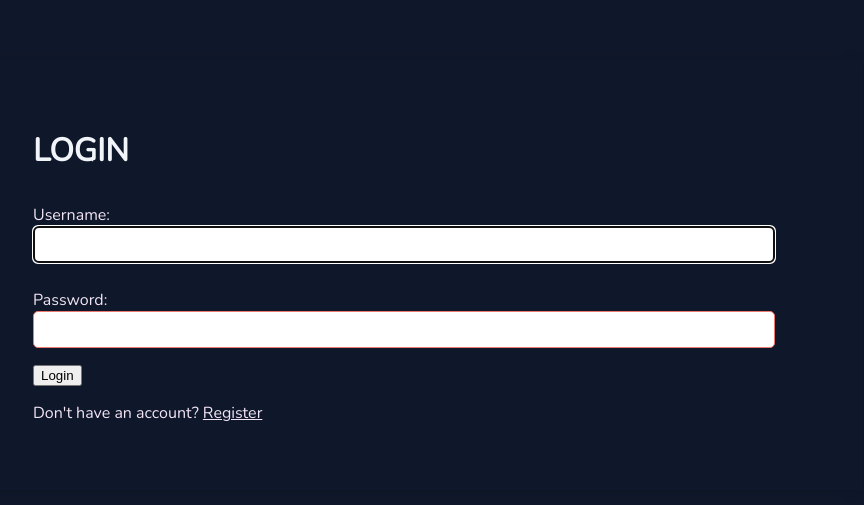
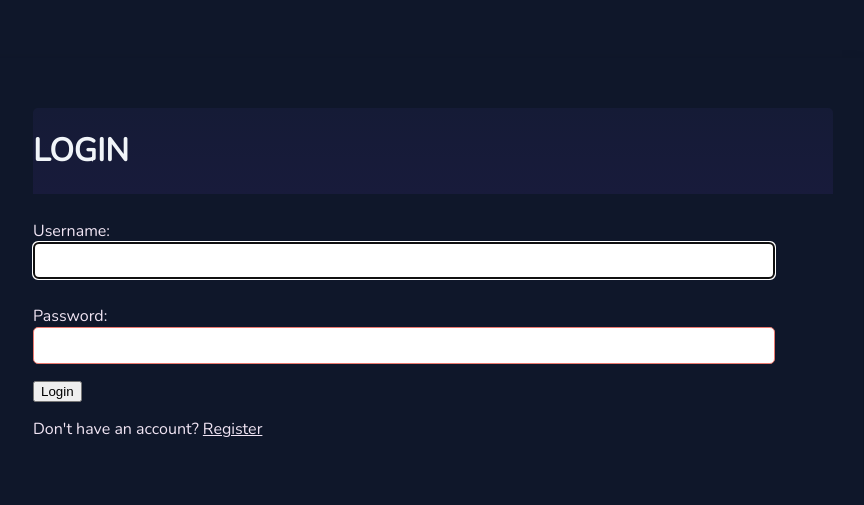
Before and after one commit to Vlad-stackover/TODO, a Django app: page /login/ in a window 1280 px wide. Shown: the top 505 px of the page, without its empty margins (232-1096 px from the left). Run offline with Django 4.2, Linux system fonts and the light colour scheme.

Commit message:
v0.3
-finish

```diff
--- a/todo_list/base/templates/base/login.html
+++ b/todo_list/base/templates/base/login.html
@@ -1,13 +1,19 @@
 {% extends 'base/main.html' %}
 {% block content %}
-<h1>LOGIN</h1>
 
-<form method="POST">
-    {% csrf_token %}
-    {{ form.as_p}}
-    <input type="submit" value="Login">
-</form>
+<div class="header-bar">
+    <h1>LOGIN</h1>
+</div>
+<div class="card-body">
+    <form method="POST">
+        {% csrf_token %}
+        {{ form.as_p}}
+        <input class="button" type="submit" value="Login">
+    </form>
+    <p>Don't have an account? <a href="{% url 'register' %}">Register</a></p>
+</div>
 
-<p>Don't have an account? <a href="{% url 'register' %}">Register</a></p>
+
+
 
 {% endblock content %}
--- a/todo_list/base/templates/base/main.html
+++ b/todo_list/base/templates/base/main.html
@@ -120,13 +120,16 @@
 
         .button {
             border: 1px solid #;
-            background-color: ;
+            background-color: #0f172a;
             color: ;
             padding: 10px;
             font-size: 14px;
             border-radius: 5px;
             cursor: pointer;
             text-decoration: none;
+        }
+        .card-body{
+            padding: 20px;
         }
 
 
```
Also changed, not shown: todo_list/base/templates/base/register.html (+20 -7 lines), todo_list/base/templates/base/task_confirm_delete.html (+12 -6 lines), todo_list/base/templates/base/task_form.html (+9 -5 lines), todo_list/db.sqlite3, 1 other file.
